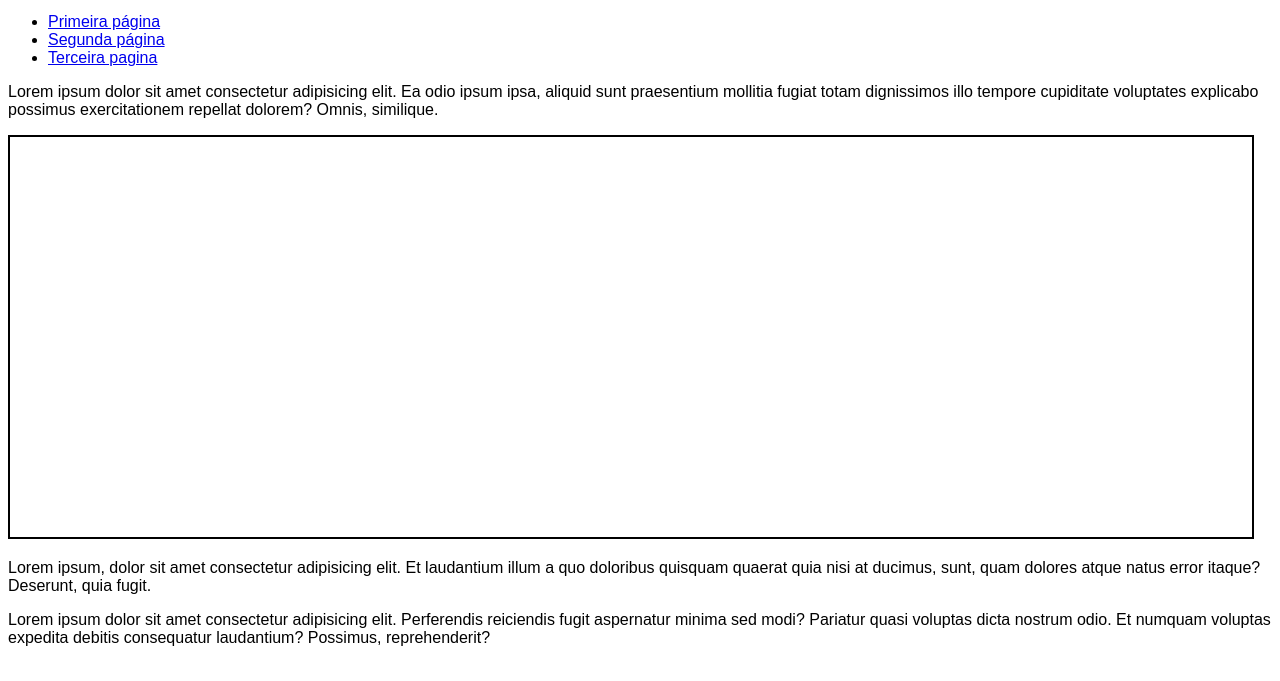
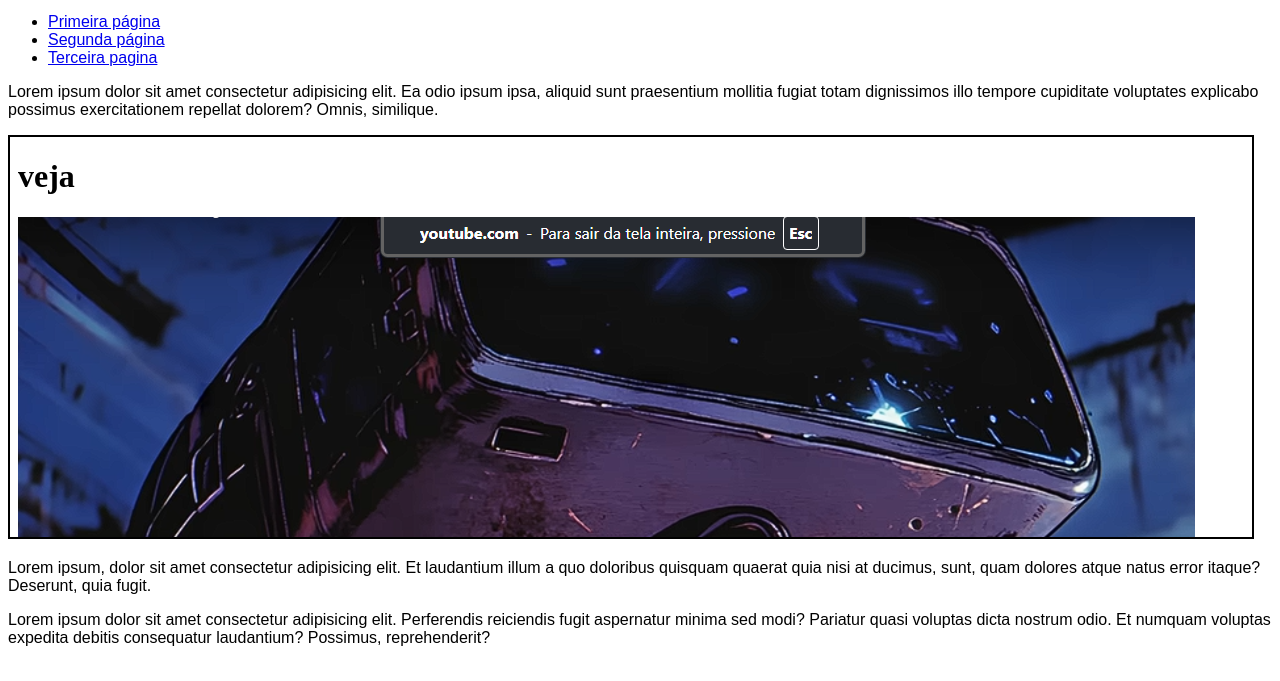
Before and after one commit to emanuel1811/html-css, a plain HTML site: page exercicios/iframe/iframe003.html in a window 1280 px wide. Shown: the part 119-800 px from the top of the page. Drawn offline with Linux system fonts and the light colour scheme.

Commit message:
iframe estatico

```diff
--- a/exercicios/iframe/iframe003.html
+++ b/exercicios/iframe/iframe003.html
@@ -27,7 +27,7 @@
         </ul>
         <p>Lorem ipsum dolor sit amet consectetur adipisicing elit. Ea odio ipsum ipsa, aliquid sunt praesentium mollitia fugiat totam dignissimos illo tempore cupiditate voluptates explicabo possimus exercitationem repellat dolorem? Omnis, similique.</p>
     </p>
-    <iframe id="tela" name="frame" src="">
+    <iframe id="tela" name="frame" srcdoc="<h1>veja<h1><img src='imagens/imagem001.png'>">
         <p>Infelizmente seu navagedor não é compativel</p>
     </iframe>
     <p>Lorem ipsum, dolor sit amet consectetur adipisicing elit. Et laudantium illum a quo doloribus quisquam quaerat quia nisi at ducimus, sunt, quam dolores atque natus error itaque? Deserunt, quia fugit.</p>
```
Also changed, not shown: exercicios/iframe/imagens/imagem001.png (added).
